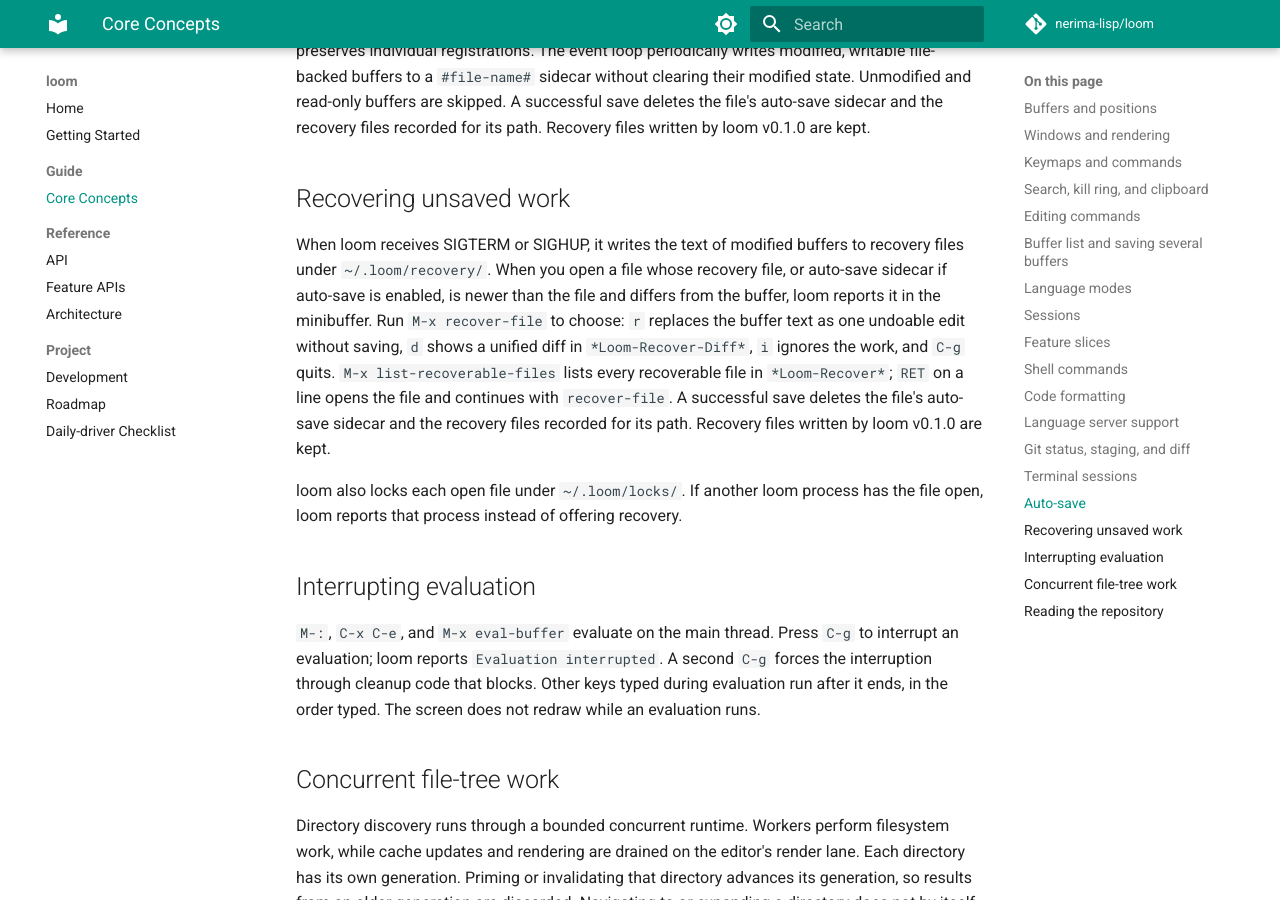
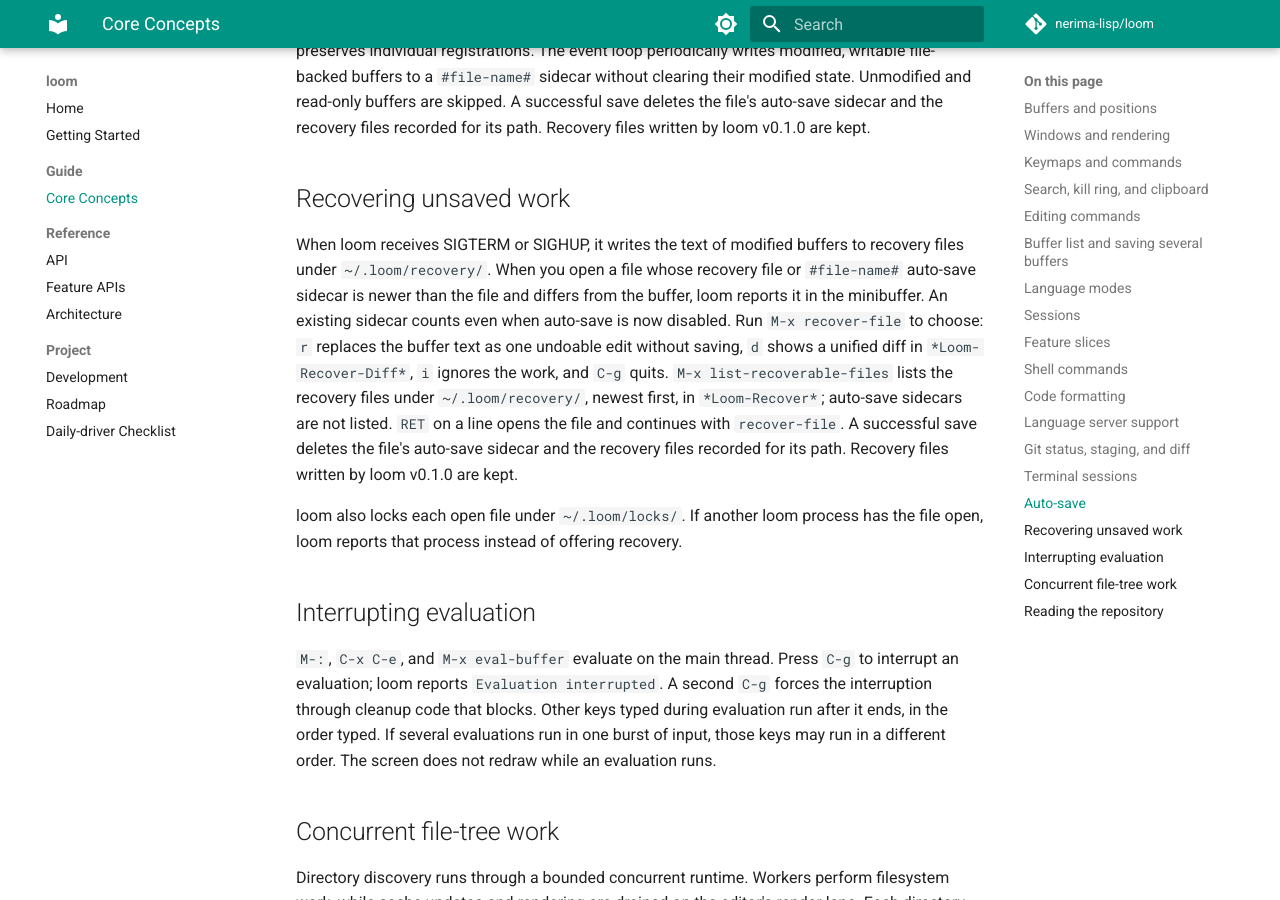
Before and after one commit to nerima-lisp/loom, an MkDocs documentation site: the page built from docs/src/guide/core-concepts.md, in a window 1280 px wide and 900 px high, scrolled down 5077 px. Built offline with MkDocs 1.6.1 and Material for MkDocs 9.7.7, drawn with Linux system fonts in a browser that asks for light colours; comment, search, counter and statistics services are not loaded.

Commit message:
feat(docs): state recovery candidates, listing scope, and key order precisely (R1)

```diff
--- a/docs/src/guide/core-concepts.md
+++ b/docs/src/guide/core-concepts.md
@@ -211,12 +211,14 @@ recorded for its path. Recovery files written by loom v0.1.0 are kept.
 
 When loom receives SIGTERM or SIGHUP, it writes the text of modified buffers to
 recovery files under `~/.loom/recovery/`. When you open a file whose recovery
-file, or auto-save sidecar if auto-save is enabled, is newer than the file and
-differs from the buffer, loom reports it in the minibuffer. Run `M-x recover-file` to choose: `r`
+file or `#file-name#` auto-save sidecar is newer than the file and differs from
+the buffer, loom reports it in the minibuffer. An existing sidecar counts even
+when auto-save is now disabled. Run `M-x recover-file` to choose: `r`
 replaces the buffer text as one undoable edit without saving, `d` shows a
 unified diff in `*Loom-Recover-Diff*`, `i` ignores the work, and `C-g` quits.
-`M-x list-recoverable-files` lists every recoverable file in `*Loom-Recover*`;
-`RET` on a line opens the file and continues with `recover-file`.
+`M-x list-recoverable-files` lists the recovery files under `~/.loom/recovery/`,
+newest first, in `*Loom-Recover*`; auto-save sidecars are not listed. `RET` on a
+line opens the file and continues with `recover-file`.
 A successful save deletes the file's auto-save sidecar and the recovery files
 recorded for its path. Recovery files written by loom v0.1.0 are kept.
 
@@ -228,8 +230,9 @@ has the file open, loom reports that process instead of offering recovery.
 `M-:`, `C-x C-e`, and `M-x eval-buffer` evaluate on the main thread. Press
 `C-g` to interrupt an evaluation; loom reports `Evaluation interrupted`. A
 second `C-g` forces the interruption through cleanup code that blocks. Other
-keys typed during evaluation run after it ends, in the order typed. The screen
-does not redraw while an evaluation runs.
+keys typed during evaluation run after it ends, in the order typed. If several
+evaluations run in one burst of input, those keys may run in a different order.
+The screen does not redraw while an evaluation runs.
 
 ## Concurrent file-tree work
 
```
Also changed, not shown: docs/src/getting-started.md (+3 -2 lines), docs/src/notes/release-v0.2.0.md (+5 -3 lines).
